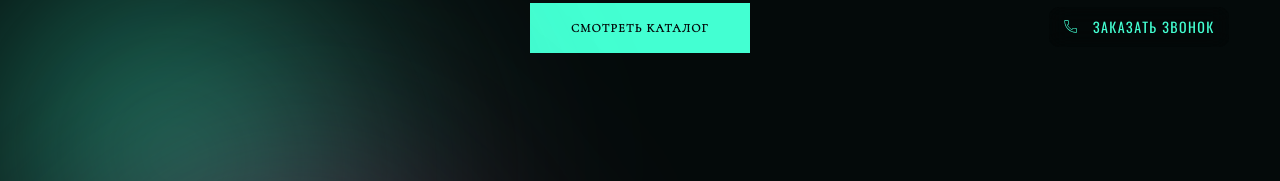
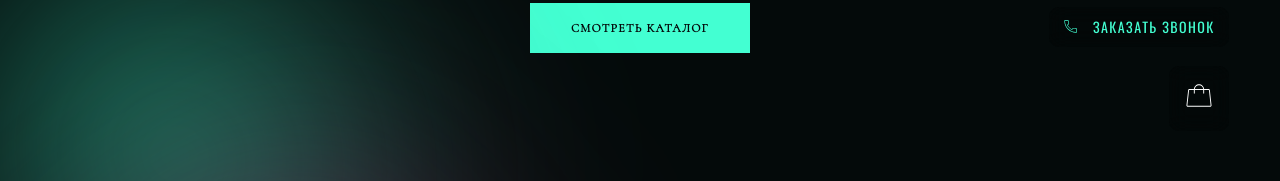
Before and after one commit to jgerba/flower-react-client, a React (Create React App) app: page / in a window 1280 px wide. Shown: the part 585-766 px from the top of the page. Built offline with nearby package versions, Linux system fonts and the light colour scheme.

Commit message:
shop cart added

```diff
--- a/src/pages/Home.jsx
+++ b/src/pages/Home.jsx
@@ -10,6 +10,7 @@ import BouquetCard from '../components/BouquetCard';
 import FeedBackForm from '../components/FeedBackForm';
 import Footer from '../components/Footer';
 import ShopCart from '../components/ShopCart';
+import ContentCard from '../components/UI/ContentCard';
 
 import classes from './Home.module.css';
 
@@ -29,9 +30,11 @@ function HomePage() {
                     <MenuBtn className={classes['title-catalogue-btn']}>
                         смотреть каталог
                     </MenuBtn>
+                    <ContentCard className={classes['shop-cart']}>
+                        <ShopCart />
+                    </ContentCard>
                     <div className={classes['title-oval-left']}></div>
                     <div className={classes['title-oval-right']}></div>
-                    <ShopCart />
                 </section>
                 <section>
                     <h2>каталог</h2>
--- a/src/pages/Home.module.css
+++ b/src/pages/Home.module.css
@@ -36,6 +36,18 @@ h1.main-header {
     color: var(--customWhite);
 }
 
+.title-catalogue-btn {
+    position: absolute;
+
+    left: calc(50% - 110px);
+    top: 588px;
+}
+
+.shop-cart {
+    right: 4%;
+    top: 651px;
+}
+
 .title-oval-left {
     width: 358.902px;
     height: 293.047px;
@@ -59,10 +71,3 @@ h1.main-header {
 
     z-index: -1;
 }
-
-.title-catalogue-btn {
-    position: absolute;
-
-    left: calc(50% - 110px);
-    top: 588px;
-}
```
